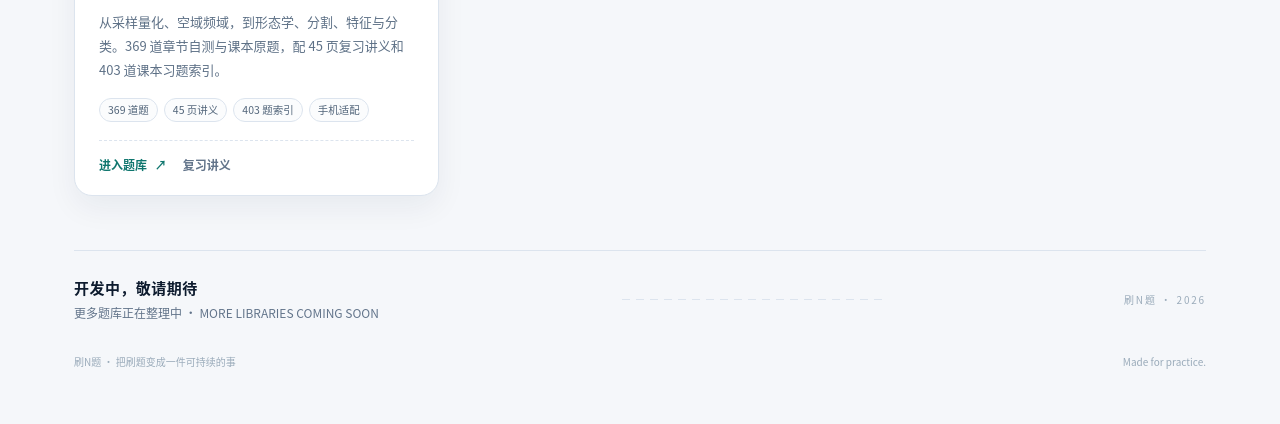
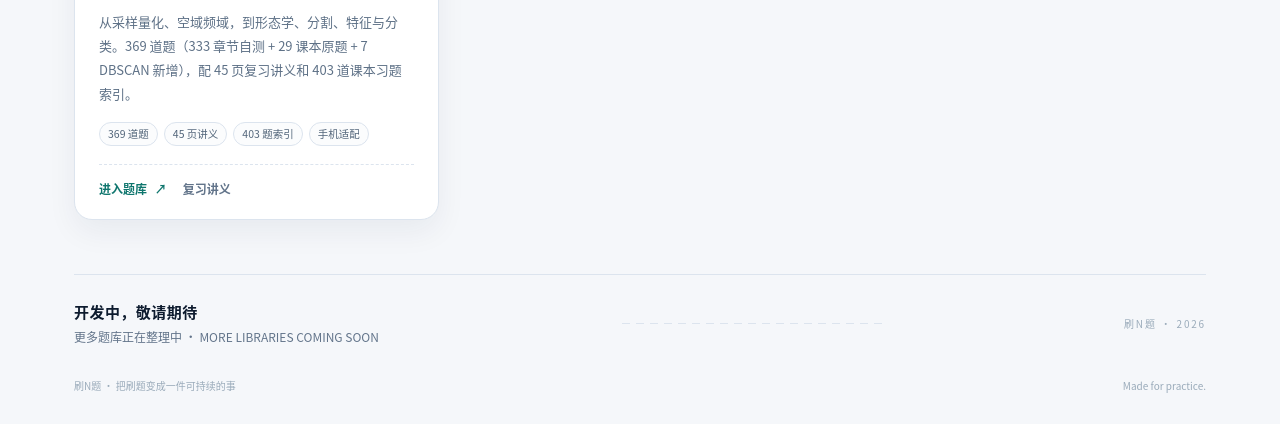
Before and after one commit to NstyZ/dip-review, a plain HTML site: page index.html in a window 1280 px wide. Shown: the part 641-1065 px from the top of the page. Before the commit the page ends 1041 px from the top, so only its background shows below. Drawn offline with Linux system fonts and the light colour scheme.

Commit message:
Clarify hub card composition

```diff
--- a/index.html
+++ b/index.html
@@ -30,7 +30,7 @@ a{color:inherit}
 <div class="page"><header class="topbar"><a class="brand" href="./"><span class="brand-mark">N</span><span><span class="brand-name">刷N题</span><span class="brand-sub">QUESTION BANK COLLECTION</span></span></a><nav class="top-right"><a href="#sites">题库</a><a href="#about">关于</a><span class="top-pill">01 个题库 · 持续增加</span></nav></header>
 <main><section class="hero"><div><div class="kicker">ONE PLACE · KEEP PRACTICING</div><h1>刷<em>N</em>题</h1><p>把各种刷题网站收进一个地方。先从一个题库开始，把知识点刷成自己的。</p></div><aside class="hero-side"><div class="label">CURRENT LIBRARY</div><b>01</b><span>个已上线题库</span></aside></section>
 <section id="sites"><div class="section-head"><div><h2>题库目录</h2><p>一个格子，一个世界。按列排布，后续继续增加。</p></div><div class="section-index">01 / 01</div></div><div class="site-grid">
-<article class="site-card"><div class="card-top"><span class="card-num">LIBRARY 01</span><span class="card-label">已上线</span></div><h3>数字图像处理</h3><div class="en">DIGITAL IMAGE PROCESSING · FINAL REVIEW</div><p>从采样量化、空域频域，到形态学、分割、特征与分类。369 道章节自测与课本原题，配 45 页复习讲义和 403 道课本习题索引。</p><div class="tags"><span class="tag">369 道题</span><span class="tag">45 页讲义</span><span class="tag">403 题索引</span><span class="tag">手机适配</span></div><div class="card-links"><a class="enter" href="dip/">进入题库 <span>↗</span></a><a class="mini" href="dip/review.html">复习讲义</a></div></article>
+<article class="site-card"><div class="card-top"><span class="card-num">LIBRARY 01</span><span class="card-label">已上线</span></div><h3>数字图像处理</h3><div class="en">DIGITAL IMAGE PROCESSING · FINAL REVIEW</div><p>从采样量化、空域频域，到形态学、分割、特征与分类。369 道题（333 章节自测 + 29 课本原题 + 7 DBSCAN 新增），配 45 页复习讲义和 403 道课本习题索引。</p><div class="tags"><span class="tag">369 道题</span><span class="tag">45 页讲义</span><span class="tag">403 题索引</span><span class="tag">手机适配</span></div><div class="card-links"><a class="enter" href="dip/">进入题库 <span>↗</span></a><a class="mini" href="dip/review.html">复习讲义</a></div></article>
 </div></section></main>
 <section class="coming" id="about"><div><strong>开发中，敬请期待</strong><span>更多题库正在整理中 · MORE LIBRARIES COMING SOON</span></div><div class="line"></div><div class="mark">刷N题 · 2026</div></section>
 <footer class="bottom"><span>刷N题 · 把刷题变成一件可持续的事</span><span>Made for practice.</span></footer></div>
```
